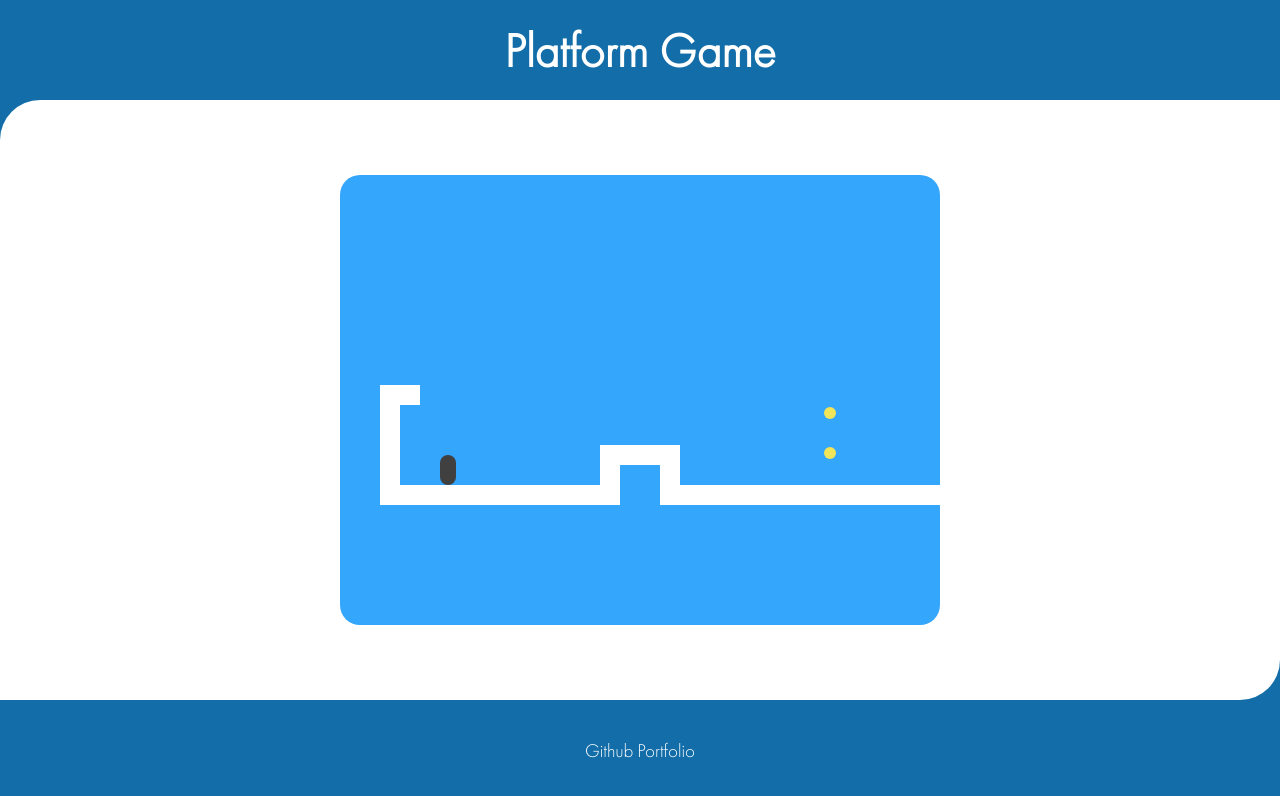
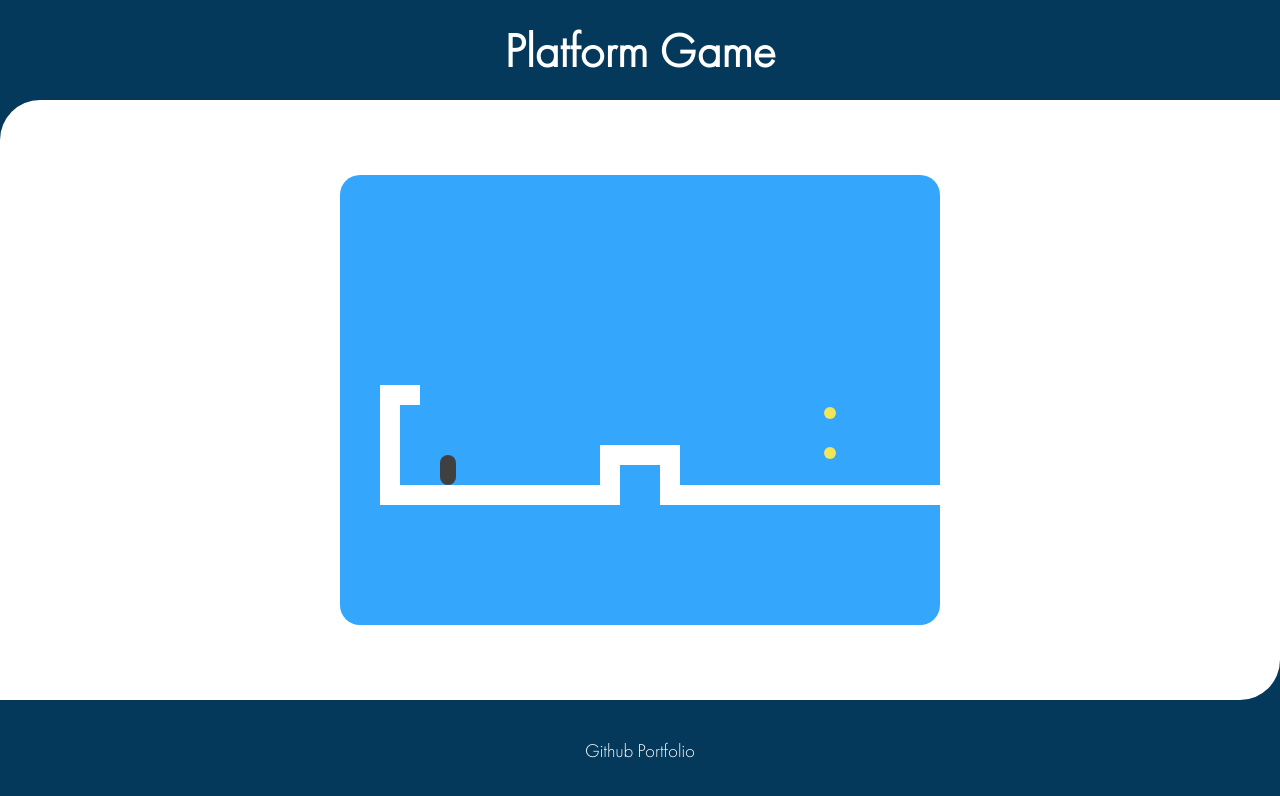
Before and after one commit to TomWesterhout/Platform-Game, a plain HTML site: page Index.html in a window 1280 px wide. Drawn offline with Linux system fonts and the light colour scheme.

Commit message:
Added minor changes to the styling.

```diff
--- a/Styles.css
+++ b/Styles.css
@@ -100,7 +100,7 @@ time, mark, audio, video {
 		display: flex;
 		flex-direction: column;
 		min-height: 100vh;
-		background-color: #126DA8;
+		background-color: #05395B;
 	}
 
 	header {
@@ -109,7 +109,7 @@ time, mark, audio, video {
 		justify-content: center;
 		align-items: center;
 		min-height: 100px;
-		background-color: #126DA8;
+		background-color: #05395B;
 	}
 
 	h1 {
@@ -143,7 +143,7 @@ time, mark, audio, video {
 		justify-content: center;
 		align-items: center;
 		min-height: 100px;
-		background-color: #126DA8;
+		background-color: #05395B;
 		border-top-right-radius: 40px;
 	}
 
```
Also changed, not shown: 1 other file.
